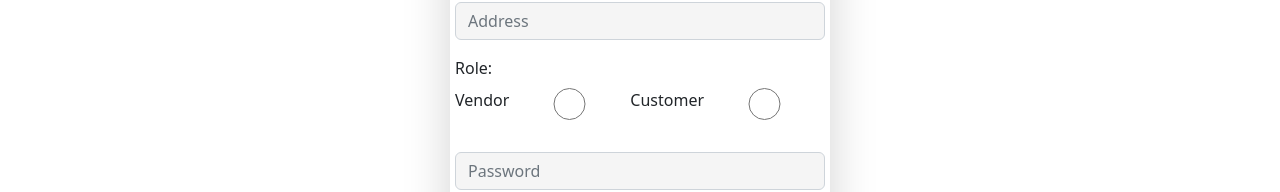
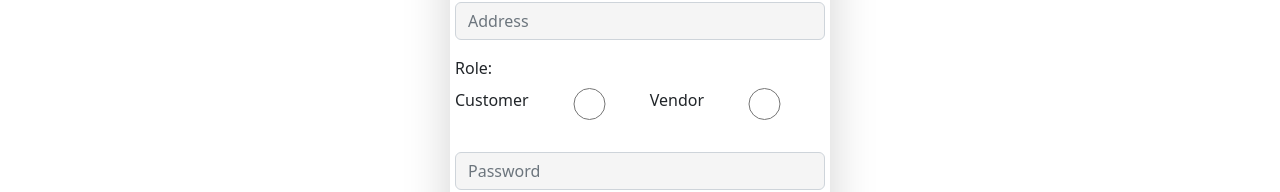
Before and after one commit to ITUS-Tech/MealDeal-Frontend, a React (Create React App) app in the folder meal-deal/: page /customer/register in a window 1280 px wide. Shown: the part 562-754 px from the top of the page. Built offline with nearby package versions, Linux system fonts and the light colour scheme.

Commit message:
completed signup page

```diff
--- a/meal-deal/src/screens/customerRegister.js
+++ b/meal-deal/src/screens/customerRegister.js
@@ -2,19 +2,18 @@ import React, { useState } from 'react';
 import { Link } from "react-router-dom";
 import '../styles/signup.css'
 import FormInput from "../common/formInput";
-// import Cookies from 'js-cookie';
 
 
 function SignupForm() {
   const [fname, setFName] = useState('');
   const [lname, setLName] = useState('');
-  const [phone, setPhone] = useState('');
+  const [phno, setPhno] = useState('');
   const [email, setEmail] = useState('');
   const [password, setPassword] = useState('');
   const [address, setAddress] = useState('');
   const [confirmPassword, setConfirmPassword] = useState('');
   const [errorMessage, setErrorMessage] = useState('');
-  const [accountType, setAccountType] = useState('');
+  const [type, setType] = useState('');
 
 
   const handleSubmit = async (event) => {
@@ -34,7 +33,7 @@ function SignupForm() {
     const validatePhone = (phno) => {
       // Regex to validate phone number format
       const phoneRegex = /^\d{10}$/;
-      return phoneRegex.test(phone);
+      return phoneRegex.test(phno);
     };
 
       // Validate first name
@@ -50,7 +49,7 @@ function SignupForm() {
       }
 
       // Validate phone number
-    if (!validatePhone(phone)) {
+    if (!validatePhone(phno)) {
       setErrorMessage('Please enter a valid 10-digit phone number.');
       return;
     }
@@ -66,7 +65,7 @@ function SignupForm() {
     //   return;
     // }
 
-    if (!accountType) {
+    if (!type) {
       setErrorMessage('Account type is required');
       return;
     }
@@ -86,10 +85,10 @@ function SignupForm() {
     const formData = {
       fname,
       lname,
-      phone,
+      phno,
       email,
       address,
-      accountType,
+      type,
       password,
       confirmPassword
     };
@@ -108,9 +107,8 @@ function SignupForm() {
           setErrorMessage('Wrong with response!');
         }
        }).then((res) => {
-         console.log(res.id, res.name);
-        //  Cookies.set('userId', res.id);
-        //  Cookies.set('name', res.name);
+        console.log(res.id, res.name);
+        localStorage.setItem('userId', res.id);
           window.location.href = '/';
        });
      } catch (error) {
@@ -137,11 +135,11 @@ function SignupForm() {
             onChange={(event) => setLName(event.target.value)} required
             />
           <FormInput
-            value={phone}
-            type="phone"
-            id="phone"
+            value={phno}
+            type="text"
+            id="phno"
             name="Phone no."
-            onChange={(event) => setPhone(event.target.value)} required
+            onChange={(event) => setPhno(event.target.value)} required
             />
           <FormInput
             value={email}
@@ -160,10 +158,10 @@ function SignupForm() {
       <div>
           <label><center>Role:</center></label>
           <div className='side-by-side'>
-          <label htmlFor="vendor">Vendor</label>
-            <input type="radio" name="role" value="customer" checked={accountType === 'customer'} onChange={(event) => setAccountType(event.target.value)} required />
-            <label htmlFor="customer">Customer</label>
-            <input type="radio" name="role" value="vendor" checked={accountType === 'vendor'} onChange={(event) => setAccountType(event.target.value)} required />
+          <label htmlFor="vendor">Customer</label>
+            <input type="radio" name="role" value="customer" checked={type === 'customer'} onChange={(event) => setType(event.target.value)} required />
+            <label htmlFor="customer">Vendor</label>
+            <input type="radio" name="role" value="vendor" checked={type === 'vendor'} onChange={(event) => setType(event.target.value)} required />
           </div>
       </div>
       <FormInput
```
